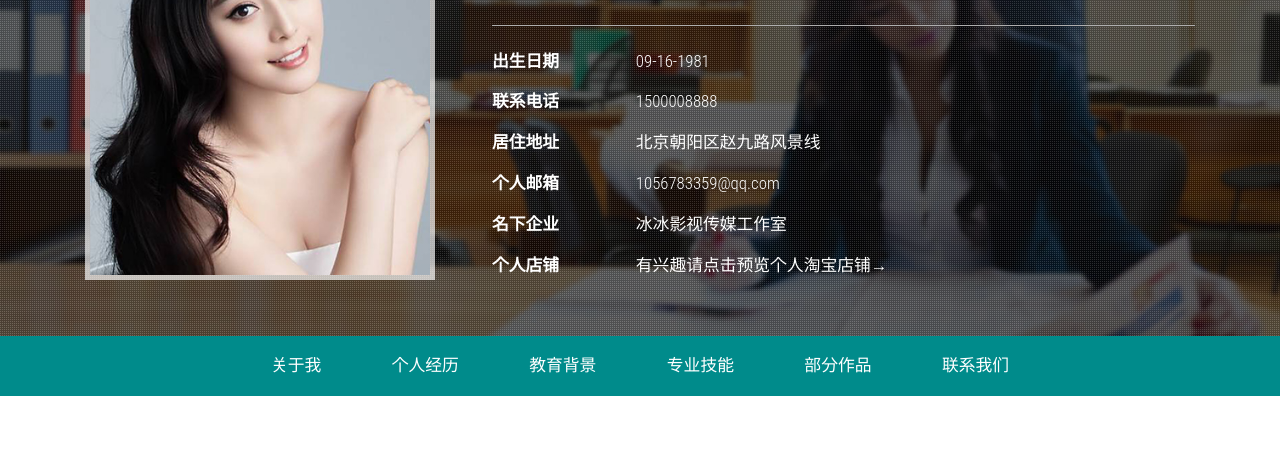
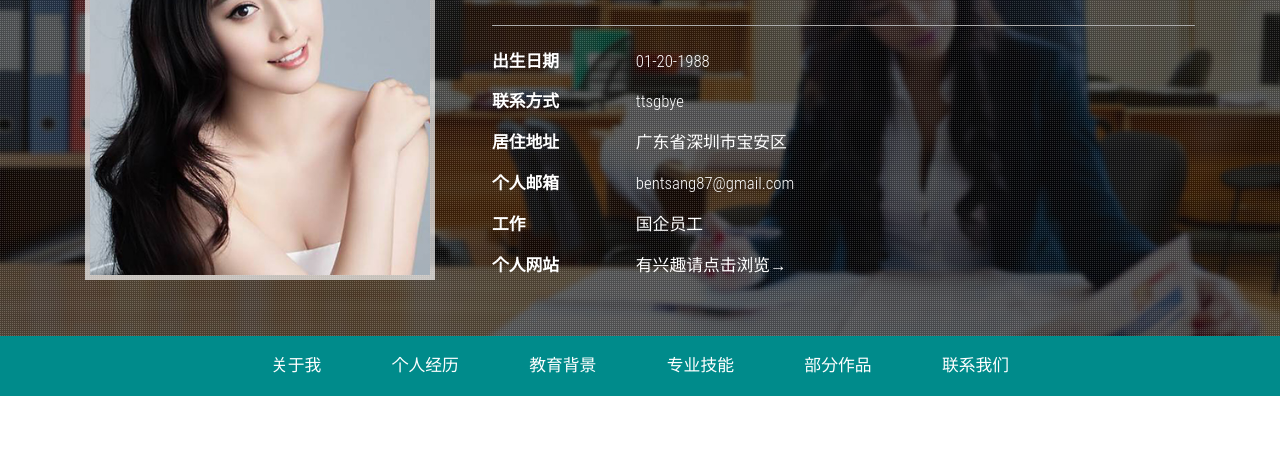
Before and after one commit to zxbloved/luck, a plain HTML site: page index.html in a window 1280 px wide. Shown: the part 177-635 px from the top of the page. Drawn offline with Linux system fonts and the light colour scheme.

Commit message:
change my info

```diff
--- a/index.html
+++ b/index.html
@@ -52,43 +52,43 @@ License URL: http://creativecommons.org/licenses/by/3.0/
 				</div>
 				<div class="col-md-8 header-right">
 					<h2>Hello</h2>
-					<h1>My name is Fanbingbing</h1>
-					<h6>平面设计师和网站建设人员</h6>
+					<h1>Ben</h1>
+					<h6>资深技术专家</h6>
 					<ul class="address">
 						<li>
 							<ul class="address-text">
 								<li><b>出生日期</b></li>
-								<li>09-16-1981</li>
+								<li>01-20-1988</li>
 							</ul>
 						</li>
 						<li>
 							<ul class="address-text">
-								<li><b>联系电话 </b></li>
-								<li>1500008888</li>
+								<li><b>联系方式 </b></li>
+								<li>ttsgbye</li>
 							</ul>
 						</li>
 						<li>
 							<ul class="address-text">
 								<li><b>居住地址 </b></li>
-								<li>北京朝阳区赵九路风景线</li>
+								<li>广东省深圳市宝安区</li>
 							</ul>
 						</li>
 						<li>
 							<ul class="address-text">
 								<li><b>个人邮箱 </b></li>
-								<li><a href="http://mail.qq.com/cgi-bin/qm_share?t=qm_mailme&email=OwoLDg0MAwgIDgJ7SkoVWFRW" target="_blank"> 1056783359@qq.com</a></li>
+								<li><a href="http://mail.qq.com/cgi-bin/qm_share?t=qm_mailme&email=OwoLDg0MAwgIDgJ7SkoVWFRW" target="_blank"> bentsang87@gmail.com</a></li>
 							</ul>
 						</li>
 						<li>
 							<ul class="address-text">
-								<li><b>名下企业 </b></li>
-								<li><a href="http://ent.sina.com.cn/s/m/2007-06-14/07441596561.shtml" target="_blank">冰冰影视传媒工作室</a></li>
+								<li><b>工作</b></li>
+								<li><a href="http://ent.sina.com.cn/s/m/2007-06-14/07441596561.shtml" target="_blank">国企员工</a></li>
 							</ul>
 						</li>
 						<li>
 							<ul class="address-text">
-								<li><b>个人店铺 </b></li>
-								<li><a href="https://shop114432103.taobao.com/?spm=a230r.7195193.1997079397.2.adK2jM" target="_blank">有兴趣请点击预览个人淘宝店铺→</a></li>
+								<li><b>个人网站 </b></li>
+								<li><a href="https://ibbmo.com" target="_blank">有兴趣请点击浏览→</a></li>
 							</ul>
 						</li>
 					</ul>
```
